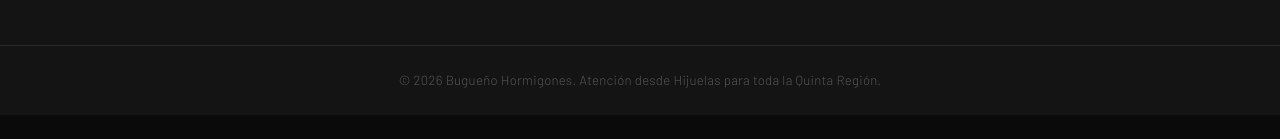
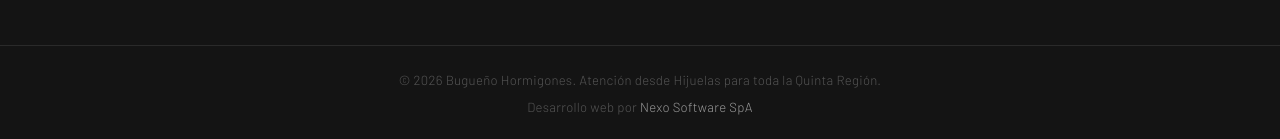
Before and after one commit to tomasvergaraj/landing-page, a React (Vite) app: page / in a window 1280 px wide. Shown: the part 9848-9987 px from the top of the page. Before the commit the page ends 9963 px from the top, so only its background shows below. Built offline with nearby package versions, Linux system fonts and the light colour scheme.

Commit message:
feat: creditos

```diff
--- a/src/components/Footer.css
+++ b/src/components/Footer.css
@@ -125,11 +125,31 @@
   text-align: center;
 }
 
+.footer__meta {
+  display: flex;
+  flex-direction: column;
+  gap: 6px;
+}
+
 .footer__bottom p {
   font-size: 0.82rem;
   color: var(--gray-600);
   font-weight: 300;
   letter-spacing: 0.3px;
+}
+
+.footer__credit {
+  font-size: 0.76rem;
+  color: var(--gray-600);
+}
+
+.footer__credit a {
+  color: var(--gray-400);
+  transition: color var(--transition-fast);
+}
+
+.footer__credit a:hover {
+  color: var(--gold);
 }
 
 @media (max-width: 900px) {
--- a/src/components/Footer.jsx
+++ b/src/components/Footer.jsx
@@ -73,7 +73,7 @@ export default function Footer() {
                   href={getWhatsAppLink()}
                   target="_blank"
                   rel="noopener noreferrer"
-                  aria-label="Escribir por WhatsApp a Bugueño Hormigones"
+                  aria-label={`Escribir por WhatsApp a ${SITE_CONFIG.companyName}`}
                 >
                   <WhatsAppIcon size={18} />
                 </a>
@@ -150,10 +150,21 @@ export default function Footer() {
 
       <div className="footer__bottom">
         <div className="container">
-          <p>
-            © {currentYear} {SITE_CONFIG.companyName}. Atención desde
-            Hijuelas para toda la Quinta Región.
-          </p>
+          <div className="footer__meta">
+            <p>
+              © {currentYear} {SITE_CONFIG.companyName}. Atención desde Hijuelas para toda la Quinta Región.
+            </p>
+            <p className="footer__credit">
+              Desarrollo web por{' '}
+              <a
+                href="https://nexosoftware.cl"
+                target="_blank"
+                rel="noopener noreferrer"
+              >
+                Nexo Software SpA
+              </a>
+            </p>
+          </div>
         </div>
       </div>
     </footer>
```
